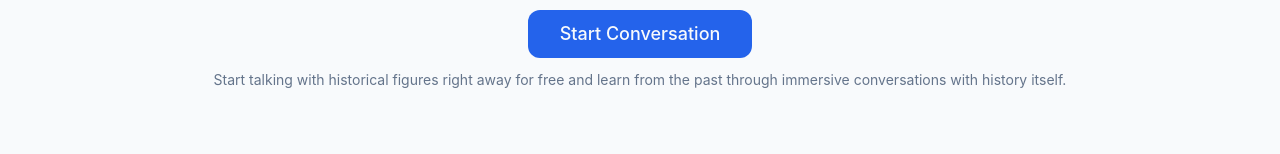
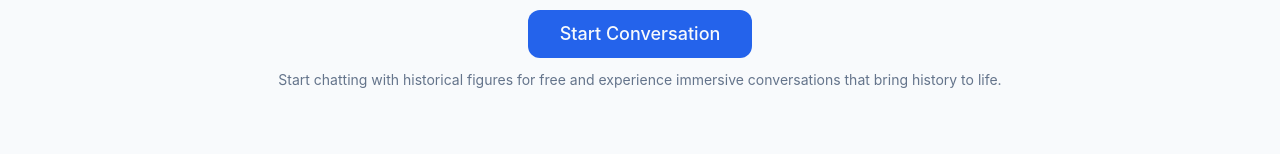
Before and after one commit to aiwebtools/talk-to-history-gpt, a React (Vite) app: page / in a window 1280 px wide. Shown: the part 327-481 px from the top of the page. Built offline with nearby package versions, Linux system fonts and the light colour scheme.

Commit message:
Update hero button text
Update the text of the button in the hero section to say "Start chatting with historical figures for free and experience immersive conversations that bring history to life."

```diff
--- a/src/components/Hero.tsx
+++ b/src/components/Hero.tsx
@@ -35,7 +35,7 @@ const Hero: React.FC<HeroProps> = ({ onStartConversation, className }) => {
           Start Conversation
         </Button>
         <p className="mt-3 text-sm text-muted-foreground">
-          Start talking with historical figures right away for free and learn from the past through immersive conversations with history itself.
+          Start chatting with historical figures for free and experience immersive conversations that bring history to life.
         </p>
       </div>
 
```
